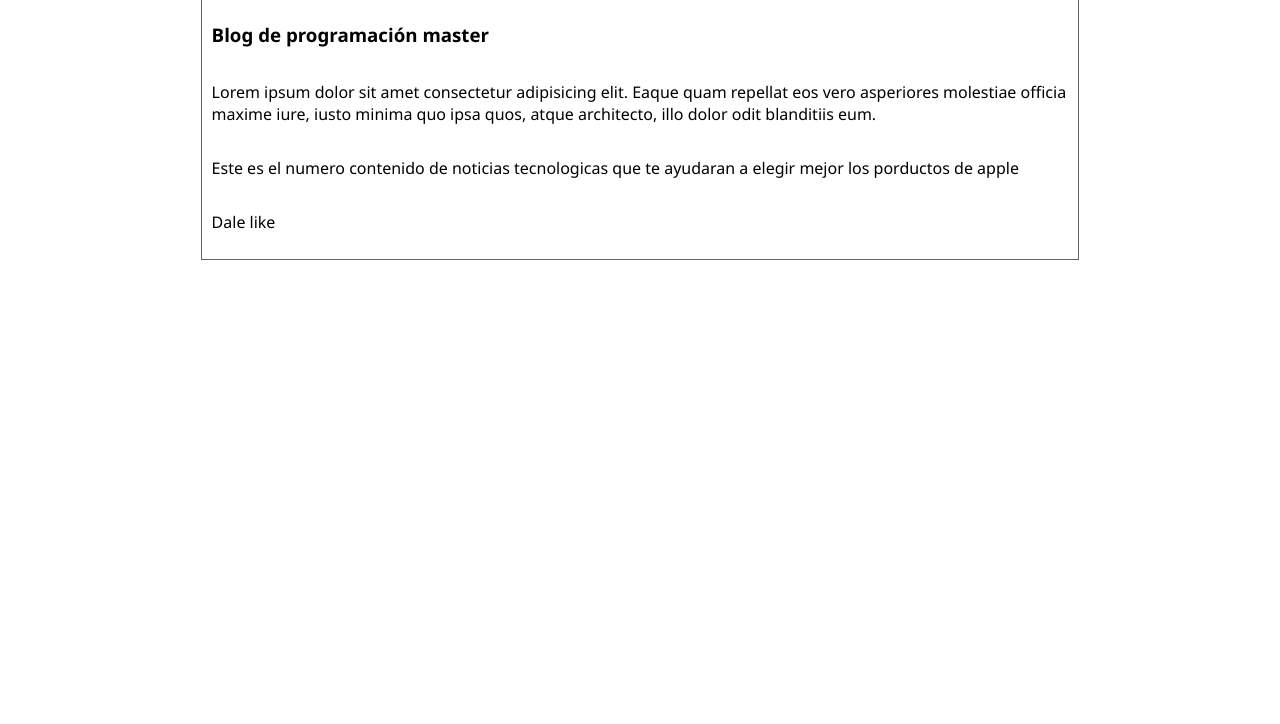
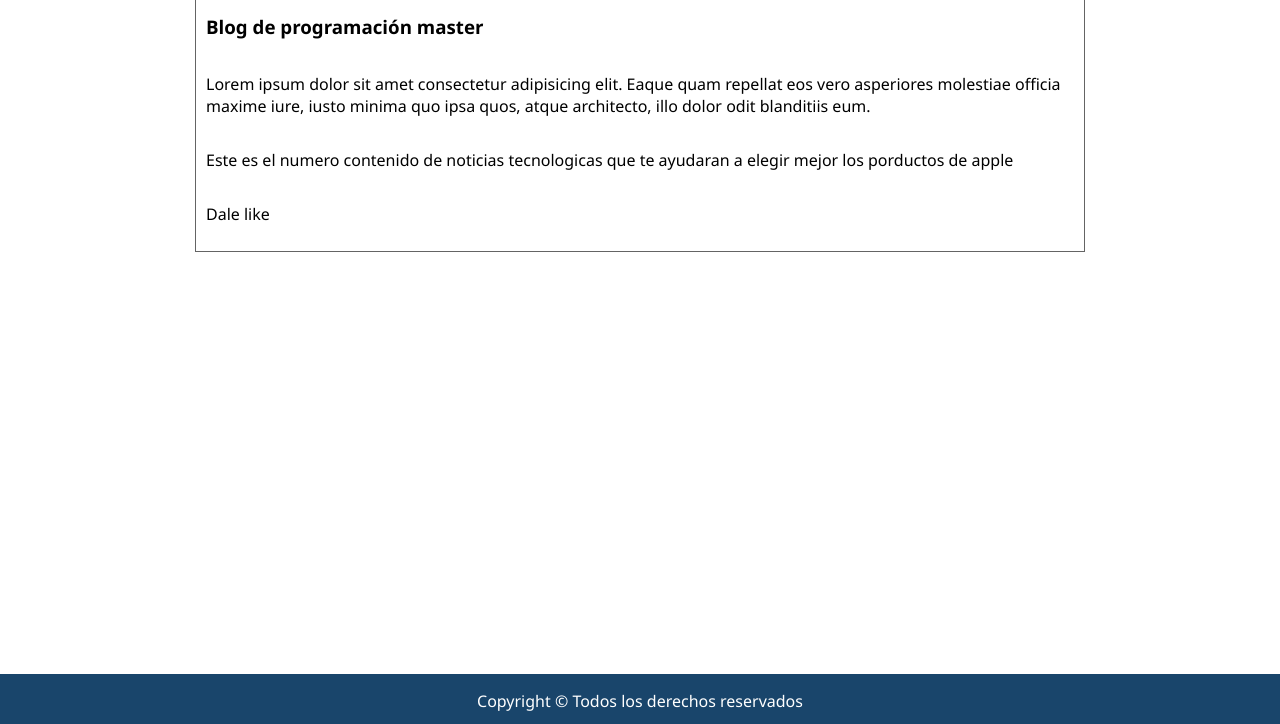
Before and after one commit to Miguel-Mendoza/Blog, a plain HTML site: page index.html in a window 1280 px wide. Shown: the part 76-800 px from the top of the page. Drawn offline with Linux system fonts and the light colour scheme.

Commit message:
Footer terminado

```diff
--- a/css/style.css
+++ b/css/style.css
@@ -1,15 +1,17 @@
-body{
-    font-family: 'Segoe UI', Tahoma, Geneva, Verdana, sans-serif;
+body {
+  font-family: "Segoe UI", Tahoma, Geneva, Verdana, sans-serif;
+  margin: 0;
+  padding: 0;
 }
 
-.container{
+.container {
   margin: 0 20px 0 20px;
   display: flex;
   flex-direction: column;
   align-items: center;
 }
 
-.post{
+.post {
   width: 70%;
   border: 1px solid rgb(100, 100, 100);
   display: flex;
@@ -18,7 +20,7 @@ body{
   padding: 10px;
 }
 
-.header{
+.header {
   width: 70%;
   height: 40px;
   display: flex;
@@ -27,3 +29,14 @@ body{
   color: white;
   padding: 10px;
 }
+
+.footer {
+  position: fixed;
+  bottom: 0;
+  height: 50px;
+  background-color: #19456b;
+  color: white;
+  width: 100%;
+  display: flex;
+  justify-content: center;
+}
--- a/index.html
+++ b/index.html
@@ -30,5 +30,11 @@
             </p>
          </div>
     </div>
+
+    <footer class="footer">
+        <p>
+            Copyright © Todos los derechos reservados
+        </p>
+    </footer>
 </body>
 </html>
```
Lines whose indentation alone changed are shown as unchanged.
